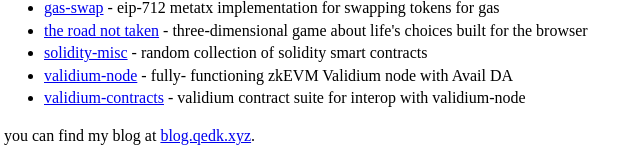
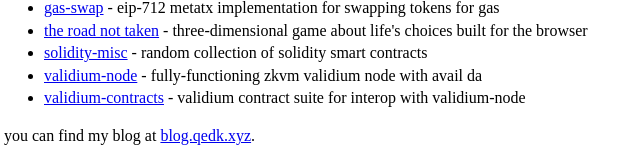
Before and after one commit to QEDK/qedk.github.io, a plain HTML site: page index.html in a window 1280 px wide. Shown: the part 542-703 px from the top of the page, 311-951 px from the left. Drawn offline with Linux system fonts and the light colour scheme.

Commit message:
fix space, lowercase

```diff
--- a/index.html
+++ b/index.html
@@ -73,8 +73,8 @@
                 about life's choices built for the browser</li>
             <li><a href="https://github.com/QEDK/solidity-misc/tree/master">solidity-misc</a> - random collection of
                 solidity smart contracts</li>
-            <li><a href="https://github.com/availproject/validium-node/tree/develop">validium-node</a> - fully-
-                functioning zkEVM Validium node with Avail DA
+            <li><a href="https://github.com/availproject/validium-node/tree/develop">validium-node</a> -
+                fully-functioning zkvm validium node with avail da
             <li><a href="https://github.com/availproject/validium-contracts/tree/main">validium-contracts</a> -
                 validium contract suite for interop with validium-node
         </ul>
```
